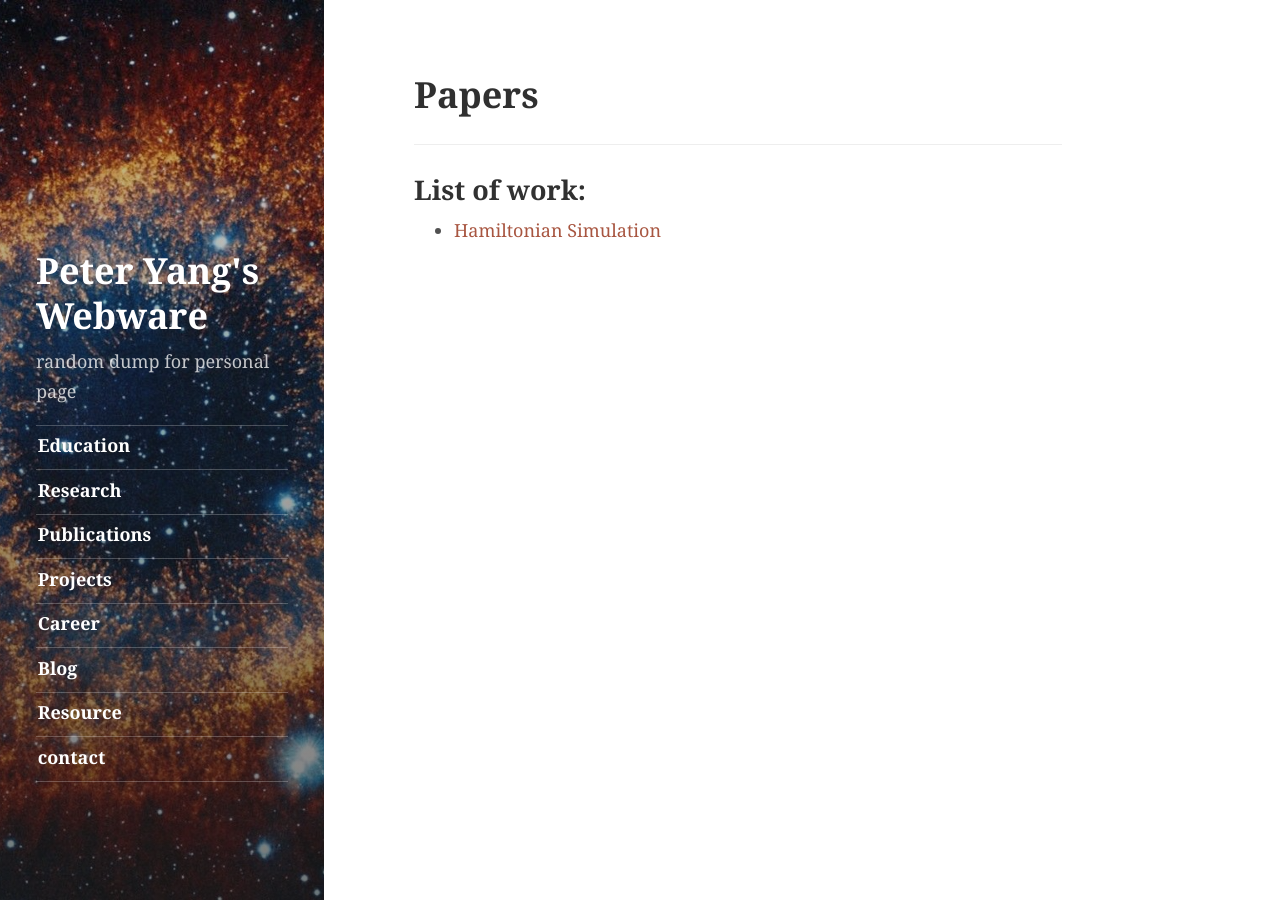
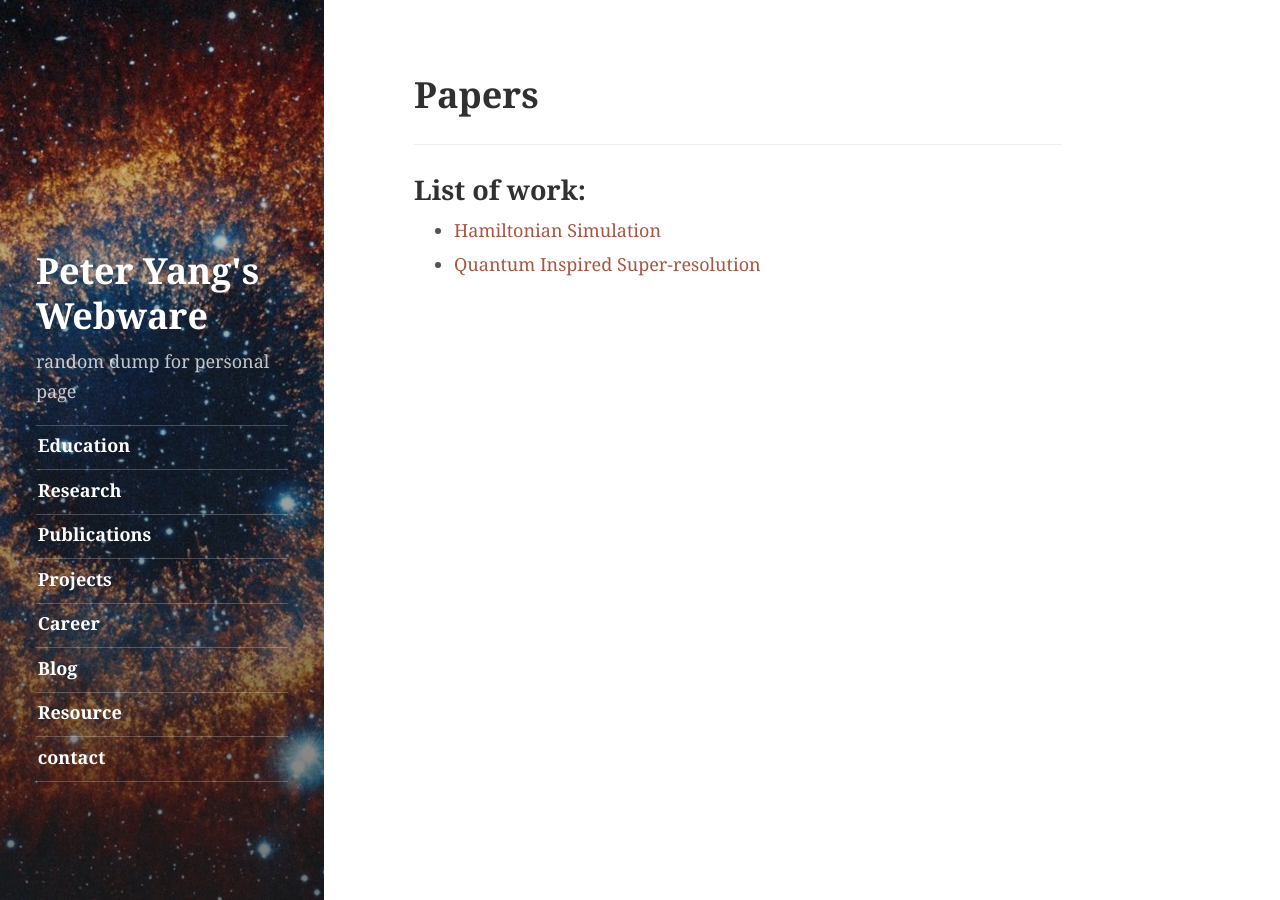
Before and after one commit to AprilSweettooth/aprilsweettooth.github.io, a Jekyll site: the page built from papers.md, in a window 1280 px wide. Built offline with Jekyll 4.4.1, drawn with Linux system fonts in a browser that asks for light colours.

Commit message:
add thesis

```diff
--- a/papers.md
+++ b/papers.md
@@ -6,3 +6,4 @@ title: Papers
 ## List of work:
 
 - [Hamiltonian Simulation](https://arxiv.org/abs/2309.14378)
+- [Quantum Inspired Super-resolution](https://www.overleaf.com/read/qxbjvpfmxjbx#620593)
```
